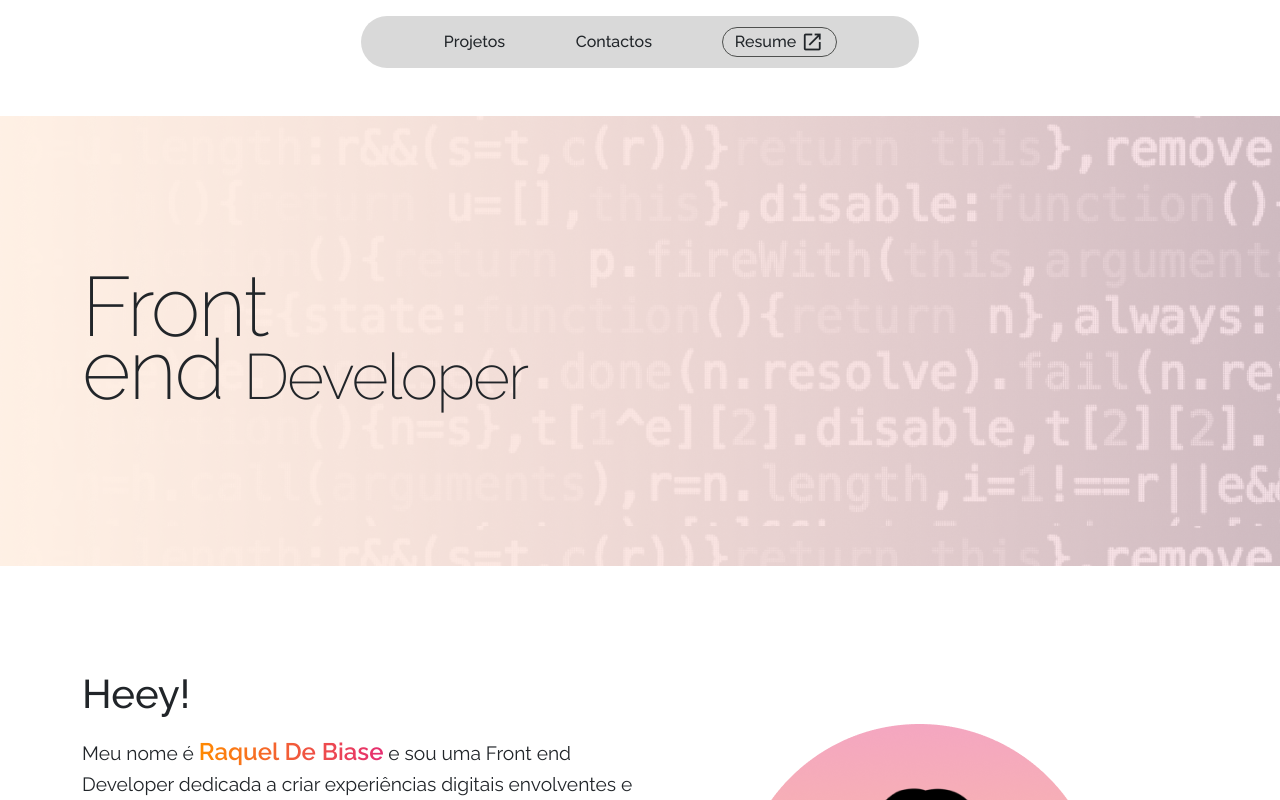
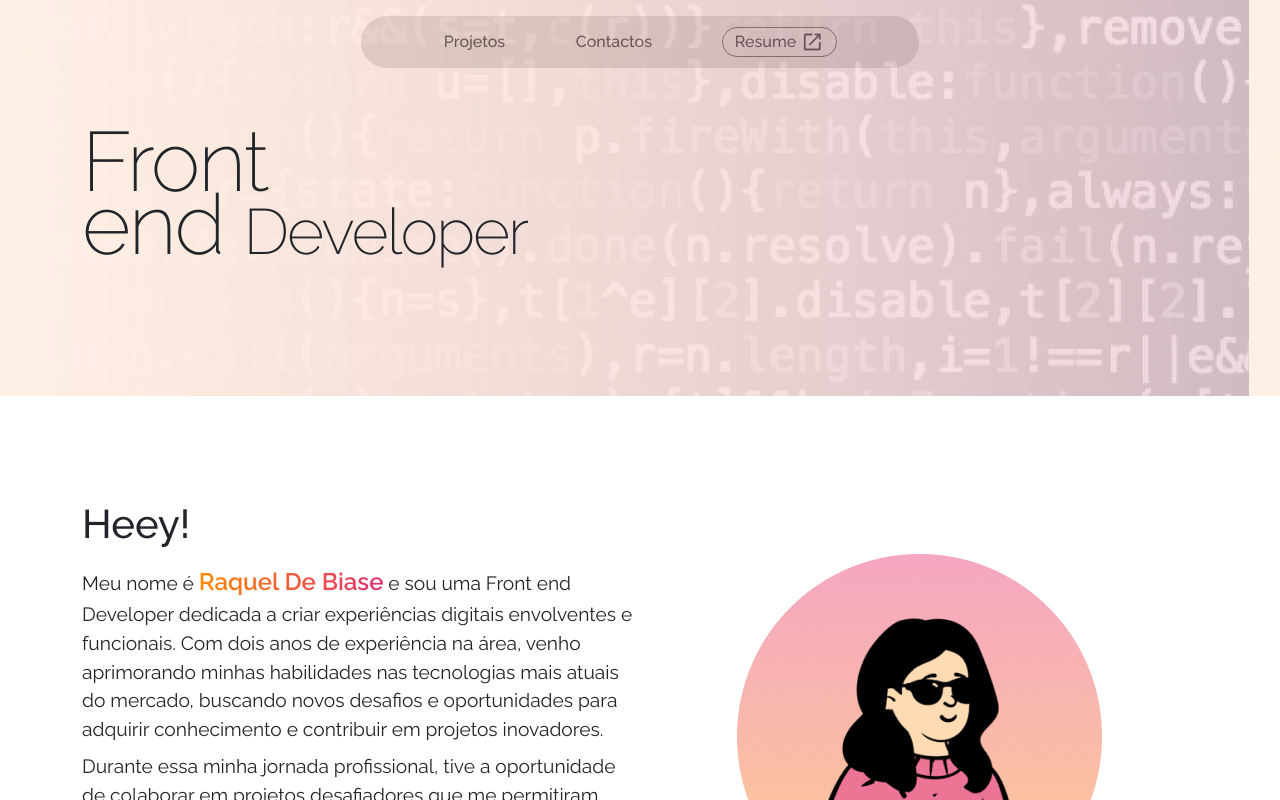
Before and after one commit to raqueldebiase/MeuWebsite, an Angular app: page / in a window 1280 px wide. Shown: the top 800 px of the page. Built offline with nearby package versions, Linux system fonts and the light colour scheme.

Commit message:
add margin top hero

```diff
--- a/src/app/content/content.component.css
+++ b/src/app/content/content.component.css
@@ -1,10 +1,11 @@
 .inicial {
   background-image: url('../../assets/images/bgHero.png');
   background-size: contain;
-  height: 450px;
+  height: 50vh;
   background-attachment: fixed;
   display: flex;
   align-items: center;
+  margin-top: -120px;
 }
 
 
```
